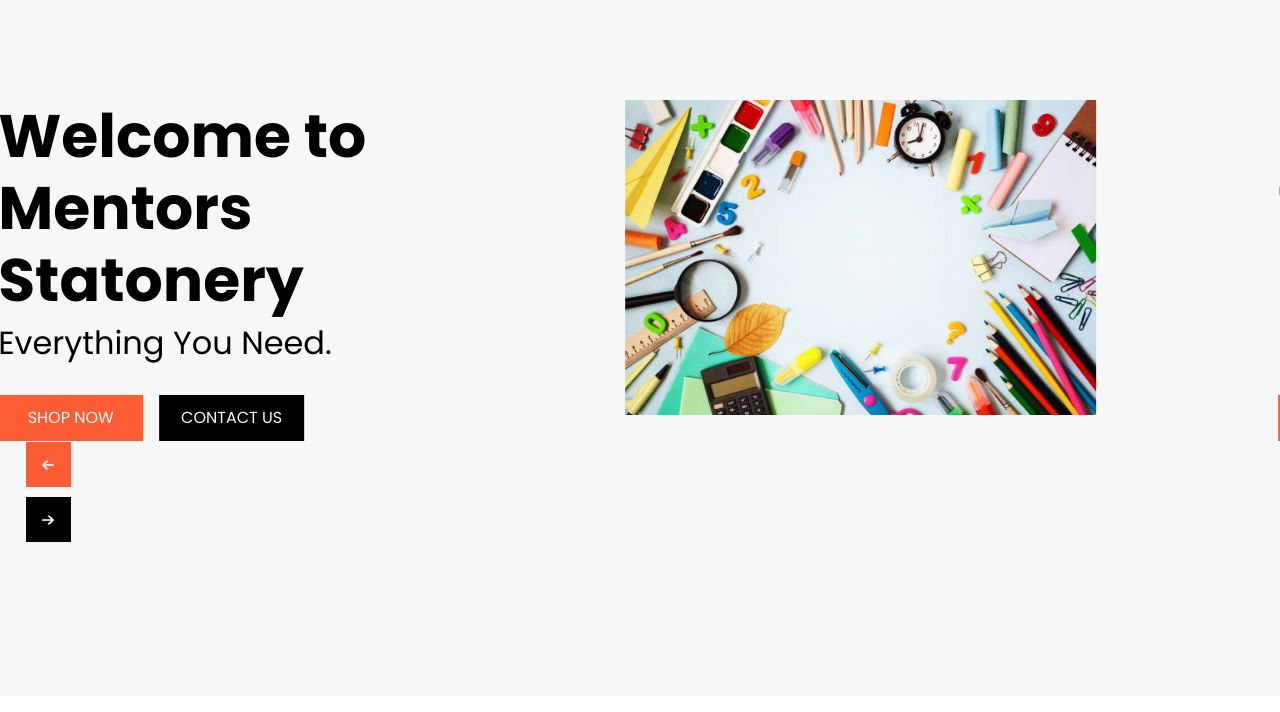
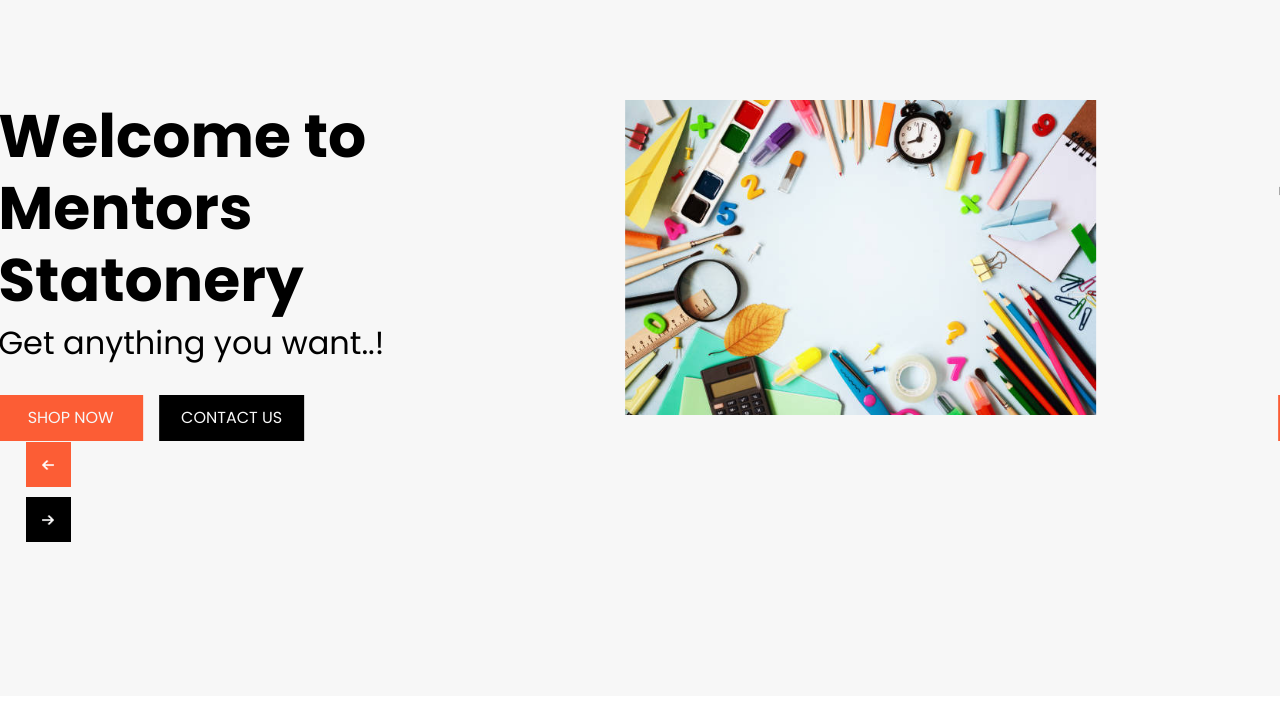
Before and after one commit to kpmohammedshafeeque/mentors-static-website, a plain HTML site: page index.html in a window 1280 px wide. Shown: the part 88-800 px from the top of the page. Drawn offline with nearby package versions, Linux system fonts and the light colour scheme; some packages are replaced by stand-ins of ours.

Commit message:
Update index.html
slogn chngd

```diff
--- a/index.html
+++ b/index.html
@@ -92,7 +92,7 @@
                           <h1>
                             Welcome to <br />
                             Mentors Statonery </h1>
-                           <h2> Everything You Need.</h2>
+                           <h2> Get anything you want..!</h2>
                           <br>
                           <div class="d-flex">
                             <a href="" class="text-uppercase custom_orange-btn mr-3">
```
